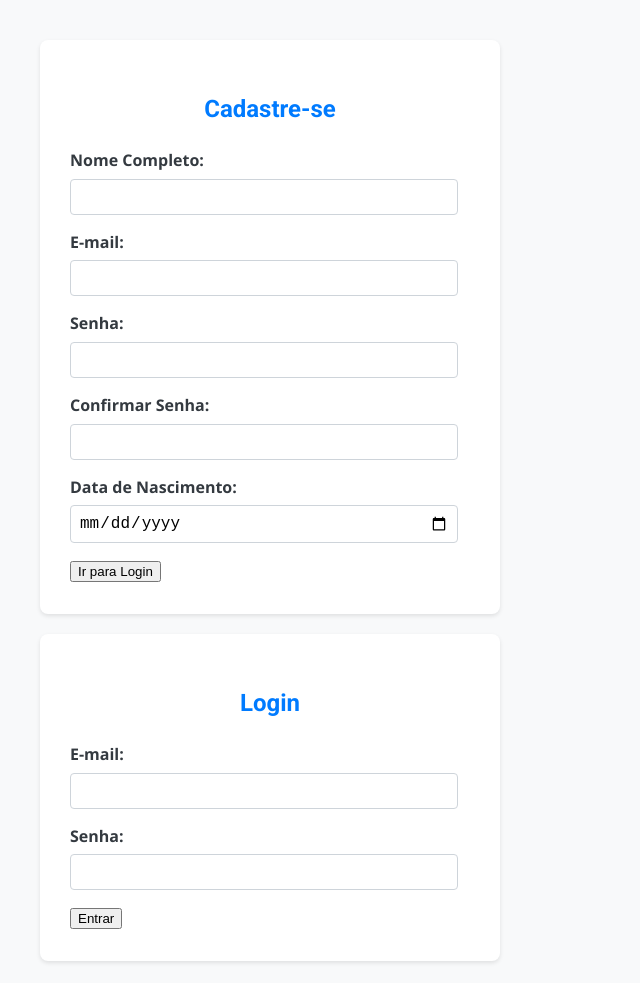
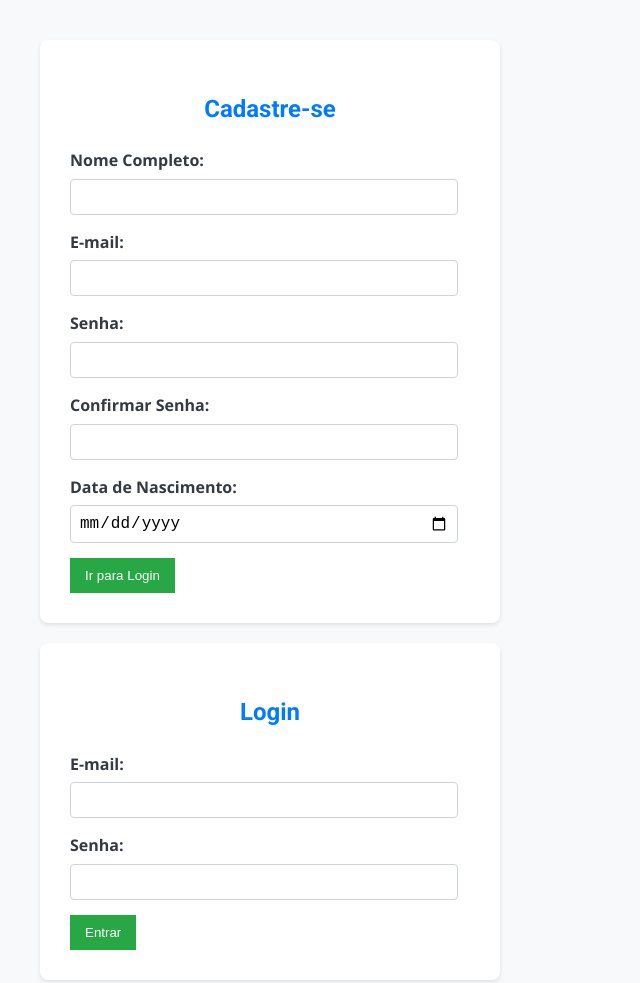
Before and after one commit to deborabat/deborabat.github.io, a plain HTML site: page index.html in a window 1280 px wide. Shown: the whole page, without its empty margins (0-640 px from the left). Drawn offline with nearby package versions, Linux system fonts and the light colour scheme.

Commit message:
feat: style botao

```diff
--- a/style.css
+++ b/style.css
@@ -248,10 +248,10 @@ footer {
   font-size: 16px;
 }
 
-/* .botao-enviar {
+.botao-enviar {
   background-color: #28a745;
   color: #fff;
   padding: 10px 15px;
   border: none;
   border-radius: 5
-} */
+}
```
